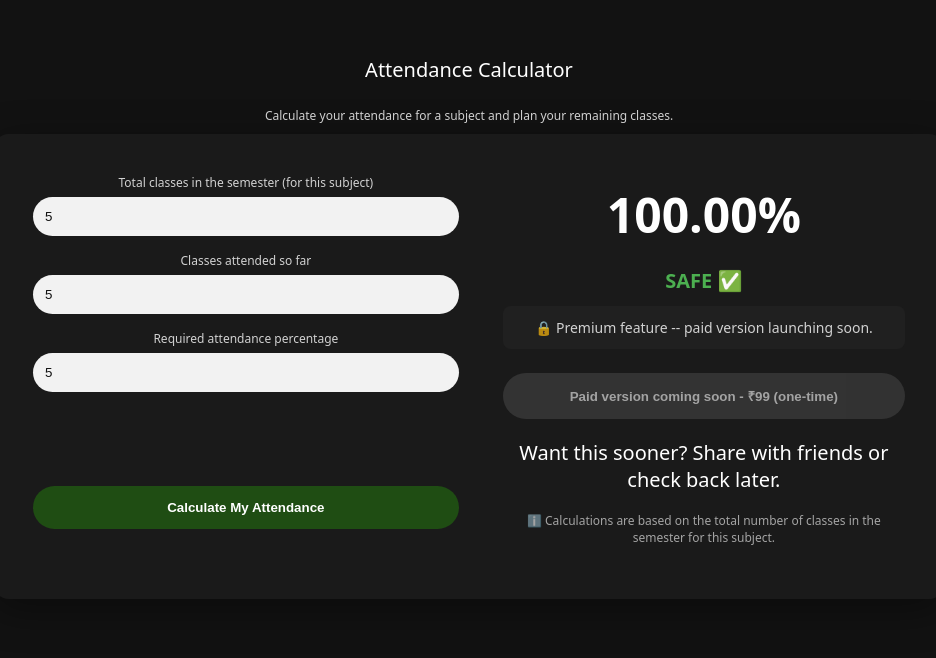
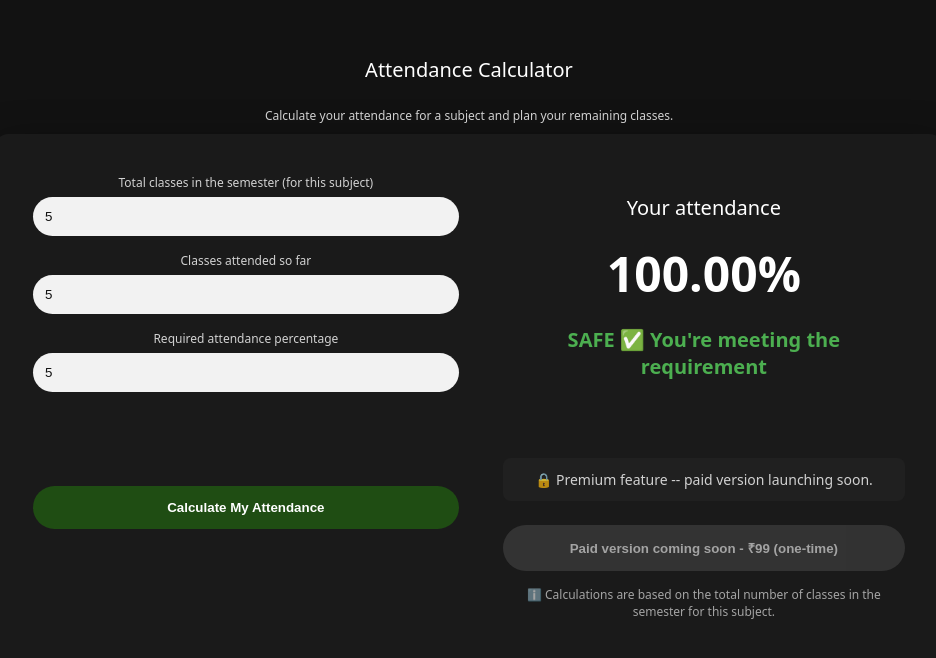
Before and after one commit to mason-san/Attendance-Calculator, a React (Vite) app: page / in a window 1280 px wide. Both pictures are taken after typing "5", "5", "5" into the empty fields and a click on the button "Calculate My Attendance". Shown: the top 658 px of the page, without its empty margins (171-1107 px from the left). Built offline with nearby package versions, Linux system fonts and the light colour scheme.

Commit message:
final polish

```diff
--- a/src/App.jsx
+++ b/src/App.jsx
@@ -104,16 +104,19 @@ function App() {
 
             {!calculated && (
               <p className='placeholder'>
-                Enter your details to see your attendance status
+                Enter your details to see if your safe <br/> or how to recover
               </p>
             )}
 
             {calculated && (
               <div className='results'>
+                <p>Your attendance</p>
                 <h2 className='big-number'>{attendance}%</h2>
                 <p className={`status ${status.toLowerCase()}`}>
-                  {status === "SAFE" ? "SAFE ✅" : "DANGER ❌"}
+                  {status === "SAFE" ? "SAFE ✅ \n You're meeting the requirement" : "DANGER ❌"}
                 </p>
+
+                <br/><br/>
 
                 {status ===  "SAFE" && (
                   isUnlocked ? (
@@ -145,10 +148,6 @@ function App() {
                     Paid version coming soon - ₹99 (one-time)
                   </button>
                 )}
-
-                <p className='soft-cta'>
-                  Want this sooner? Share with friends or check back later.
-                </p>
               </div>
             )}
 
```
